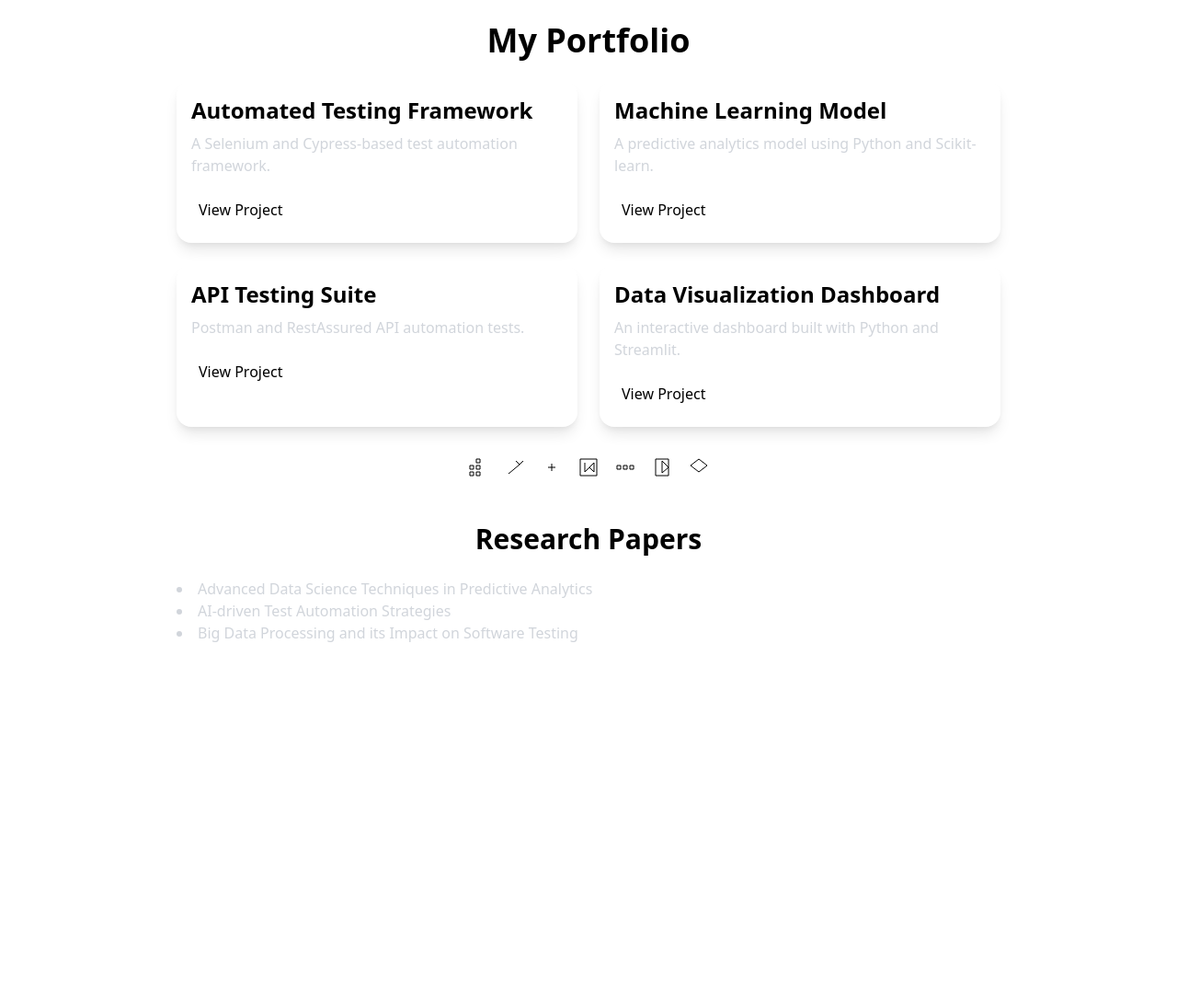
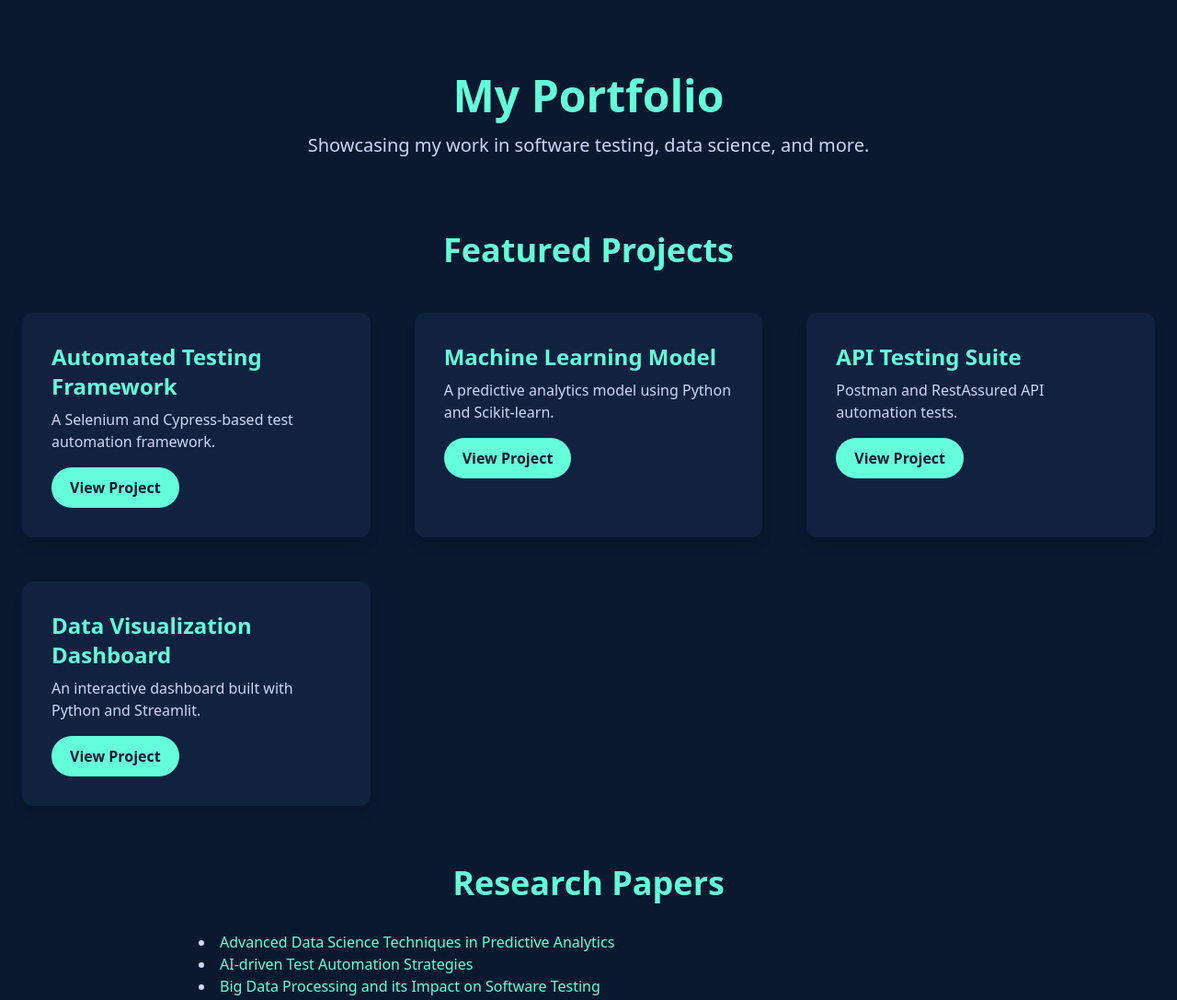
Before and after one commit to baraki-weldat/Portfolio, a plain HTML site: page index.html in a window 1280 px wide. Shown: the top 1087 px of the page at 92% size. Before the commit the page ends 800 px from the top, so only its background shows below. Drawn offline with nearby package versions, Linux system fonts and the light colour scheme.

Commit message:
Final draft with Html, and CSS

```diff
--- a/index.html
+++ b/index.html
@@ -5,113 +5,167 @@
   <meta charset="UTF-8">
   <meta name="viewport" content="width=device-width, initial-scale=1.0">
   <title>My Portfolio</title>
+
+  <!-- TailwindCSS CDN -->
   <link href="https://cdn.jsdelivr.net/npm/tailwindcss@2.2.19/dist/tailwind.min.css" rel="stylesheet">
-  <script src="https://cdn.jsdelivr.net/npm/flowbite@1.4.6/dist/flowbite.js"></script>
-  <script src="https://cdn.jsdelivr.net/npm/framer-motion@3.10.0/dist/framer-motion.umd.min.js"></script>
+  <style>
+    /* Custom Animations */
+    .fadeIn {
+      opacity: 0;
+      transform: translateY(20px);
+      transition: all 0.5s ease-in-out;
+    }
+
+    .fadeInVisible {
+      opacity: 1;
+      transform: translateY(0);
+    }
+
+    .slideUp {
+      transform: translateY(100px);
+      opacity: 0;
+      transition: all 0.6s ease-in-out;
+    }
+
+    .slideUpVisible {
+      transform: translateY(0);
+      opacity: 1;
+    }
+
+    /* Hover Effects */
+    .card:hover {
+      transform: scale(1.05);
+      box-shadow: 0 10px 30px rgba(0, 0, 0, 0.1);
+    }
+
+    /* Gradient Background */
+    .gradient-bg {
+      background: linear-gradient(135deg, #6e7dff, #34d399);
+    }
+
+    /* Button Styling */
+    .btn {
+      background-color: #64ffda;
+      color: #0a192f;
+      padding: 10px 20px;
+      border-radius: 25px;
+      font-weight: bold;
+      transition: background-color 0.3s ease;
+    }
+
+    .btn:hover {
+      background-color: #0a192f;
+      color: #64ffda;
+    }
+
+    /* Background Color of the Page */
+    .bg-dark-blue {
+      background-color: #0a192f;
+    }
+
+    /* Lighter Blue for sections */
+    .bg-light-blue {
+      background-color: #112240;
+    }
+
+    /* Section Title Colors */
+    .text-accent {
+      color: #64ffda;
+    }
+
+    /* Soft Gray Text */
+    .text-soft-gray {
+      color: #ccd6f6;
+    }
+  </style>
 </head>
 
-<body class="bg-[#0a192f] text-[#e6f1ff]">
-  <div class="min-h-screen p-6">
+<body class="bg-dark-blue text-soft-gray">
 
-    <!-- Title Section -->
-    <h1 class="text-4xl font-bold text-center mb-6 text-[#64ffda]" data-motion="fadeInUp">My Portfolio</h1>
+  <!-- Header Section -->
+  <header class="text-center py-20">
+    <h1 class="text-5xl font-bold text-accent fadeIn">My Portfolio</h1>
+    <p class="text-xl mt-4 text-[#ccd6f6]">Showcasing my work in software testing, data science, and more.</p>
+  </header>
 
-    <!-- Projects Grid Section -->
-    <div class="grid md:grid-cols-2 gap-6 max-w-4xl mx-auto">
-      <!-- Automated Testing Framework -->
-      <div class="bg-[#112240] p-4 rounded-2xl shadow-lg" data-motion="fadeInUp">
-        <h2 class="text-2xl font-semibold text-[#64ffda]">Automated Testing Framework</h2>
-        <p class="text-gray-300 mt-2">A Selenium and Cypress-based test automation framework.</p>
-        <button class="mt-4 border-[#64ffda] text-[#64ffda] hover:bg-[#64ffda] hover:text-[#0a192f] p-2 rounded">
-          <a href="#" target="_blank">View Project</a>
-        </button>
+  <!-- Projects Section -->
+  <section class="max-w-7xl mx-auto px-6">
+    <h2 class="text-4xl font-bold text-center mb-12 text-accent fadeIn">Featured Projects</h2>
+    <div class="grid md:grid-cols-2 lg:grid-cols-3 gap-12">
+      <div class="bg-light-blue p-8 rounded-xl shadow-lg card fadeIn">
+        <h3 class="text-2xl font-semibold text-accent">Automated Testing Framework</h3>
+        <p class="mt-2">A Selenium and Cypress-based test automation framework.</p>
+        <a href="#" class="btn mt-4 inline-block">View Project</a>
       </div>
 
-      <!-- Machine Learning Model -->
-      <div class="bg-[#112240] p-4 rounded-2xl shadow-lg" data-motion="fadeInUp">
-        <h2 class="text-2xl font-semibold text-[#64ffda]">Machine Learning Model</h2>
-        <p class="text-gray-300 mt-2">A predictive analytics model using Python and Scikit-learn.</p>
-        <button class="mt-4 border-[#64ffda] text-[#64ffda] hover:bg-[#64ffda] hover:text-[#0a192f] p-2 rounded">
-          <a href="#" target="_blank">View Project</a>
-        </button>
+      <div class="bg-light-blue p-8 rounded-xl shadow-lg card fadeIn">
+        <h3 class="text-2xl font-semibold text-accent">Machine Learning Model</h3>
+        <p class="mt-2">A predictive analytics model using Python and Scikit-learn.</p>
+        <a href="#" class="btn mt-4 inline-block">View Project</a>
       </div>
 
-      <!-- API Testing Suite -->
-      <div class="bg-[#112240] p-4 rounded-2xl shadow-lg" data-motion="fadeInUp">
-        <h2 class="text-2xl font-semibold text-[#64ffda]">API Testing Suite</h2>
-        <p class="text-gray-300 mt-2">Postman and RestAssured API automation tests.</p>
-        <button class="mt-4 border-[#64ffda] text-[#64ffda] hover:bg-[#64ffda] hover:text-[#0a192f] p-2 rounded">
-          <a href="#" target="_blank">View Project</a>
-        </button>
+      <div class="bg-light-blue p-8 rounded-xl shadow-lg card fadeIn">
+        <h3 class="text-2xl font-semibold text-accent">API Testing Suite</h3>
+        <p class="mt-2">Postman and RestAssured API automation tests.</p>
+        <a href="#" class="btn mt-4 inline-block">View Project</a>
       </div>
 
-      <!-- Data Visualization Dashboard -->
-      <div class="bg-[#112240] p-4 rounded-2xl shadow-lg" data-motion="fadeInUp">
-        <h2 class="text-2xl font-semibold text-[#64ffda]">Data Visualization Dashboard</h2>
-        <p class="text-gray-300 mt-2">An interactive dashboard built with Python and Streamlit.</p>
-        <button class="mt-4 border-[#64ffda] text-[#64ffda] hover:bg-[#64ffda] hover:text-[#0a192f] p-2 rounded">
-          <a href="#" target="_blank">View Project</a>
-        </button>
+      <div class="bg-light-blue p-8 rounded-xl shadow-lg card fadeIn">
+        <h3 class="text-2xl font-semibold text-accent">Data Visualization Dashboard</h3>
+        <p class="mt-2">An interactive dashboard built with Python and Streamlit.</p>
+        <a href="#" class="btn mt-4 inline-block">View Project</a>
       </div>
     </div>
+  </section>
 
-    <!-- Social and Documents Section -->
-    <div class="flex justify-center gap-4 mt-8 text-[#64ffda]">
-      <a href="#" target="_blank"><svg xmlns="http://www.w3.org/2000/svg" class="h-6 w-6" fill="none"
-          viewBox="0 0 24 24" stroke="currentColor">
-          <path d="M10 3h4v4h-4zM3 10h4v4h-4zM10 10h4v4h-4zM3 17h4v4h-4zM10 17h4v4h-4z" />
-        </svg></a>
-      <a href="#" target="_blank"><svg xmlns="http://www.w3.org/2000/svg" class="h-6 w-6" fill="none"
-          viewBox="0 0 24 24" stroke="currentColor">
-          <path d="M21 5l-4 4m0 0l-4-4m4 4L5 19" />
-        </svg></a>
-      <a href="#" target="_blank"><svg xmlns="http://www.w3.org/2000/svg" class="h-6 w-6" fill="none"
-          viewBox="0 0 24 24" stroke="currentColor">
-          <path d="M12 8v8m4-4H8" />
-        </svg></a>
-      <a href="/resume.pdf" target="_blank"><svg xmlns="http://www.w3.org/2000/svg" class="h-6 w-6" fill="none"
-          viewBox="0 0 24 24" stroke="currentColor">
-          <path d="M8 7v10l5-5m0 0l5 5V7l-5 5M3 3h18v18H3z" />
-        </svg></a>
-      <a href="/test-report.pdf" target="_blank"><svg xmlns="http://www.w3.org/2000/svg" class="h-6 w-6" fill="none"
-          viewBox="0 0 24 24" stroke="currentColor">
-          <path d="M3 10v4h4v-4H3zm7 0v4h4v-4h-4zm7 0v4h4v-4h-4z" />
-        </svg></a>
-      <a href="/data-analysis.pdf" target="_blank"><svg xmlns="http://www.w3.org/2000/svg" class="h-6 w-6" fill="none"
-          viewBox="0 0 24 24" stroke="currentColor">
-          <path d="M5 3v18h14V3H5zM12 18V5l7 7-7 6z" />
-        </svg></a>
-      <a href="#" target="_blank"><svg xmlns="http://www.w3.org/2000/svg" class="h-6 w-6" fill="none"
-          viewBox="0 0 24 24" stroke="currentColor">
-          <path d="M12 3l9 7-9 7-9-7 9-7z" />
-        </svg></a>
+  <!-- Research Papers Section -->
+  <section class="max-w-4xl mx-auto px-6 mt-16">
+    <h2 class="text-4xl font-bold text-center mb-8 text-accent fadeIn">Research Papers</h2>
+    <ul class="list-disc list-inside">
+      <li><a href="#" class="text-accent hover:underline">Advanced Data Science Techniques in Predictive Analytics</a>
+      </li>
+      <li><a href="#" class="text-accent hover:underline">AI-driven Test Automation Strategies</a></li>
+      <li><a href="#" class="text-accent hover:underline">Big Data Processing and its Impact on Software Testing</a>
+      </li>
+    </ul>
+  </section>
+
+  <!-- Footer Section -->
+  <footer class="bg-light-blue text-center py-6 mt-16">
+    <p class="text-[#ccd6f6]">Connect with me on:</p>
+    <div class="flex justify-center gap-6 mt-4 text-accent">
+      <a href="#" target="_blank" class="hover:text-white">GitHub</a>
+      <a href="#" target="_blank" class="hover:text-white">LinkedIn</a>
+      <a href="#" target="_blank" class="hover:text-white">Email</a>
     </div>
+  </footer>
 
-    <!-- Research Papers Section -->
-    <div class="max-w-4xl mx-auto mt-12">
-      <h2 class="text-3xl font-bold text-center mb-6 text-[#64ffda]" data-motion="fadeInUp">Research Papers</h2>
-      <ul class="list-disc list-inside text-gray-300">
-        <li><a href="#" class="text-[#64ffda] hover:underline" target="_blank">Advanced Data Science Techniques in
-            Predictive Analytics</a></li>
-        <li><a href="#" class="text-[#64ffda] hover:underline" target="_blank">AI-driven Test Automation Strategies</a>
-        </li>
-        <li><a href="#" class="text-[#64ffda] hover:underline" target="_blank">Big Data Processing and its Impact on
-            Software Testing</a></li>
-      </ul>
-    </div>
+  <!-- JavaScript for Animations -->
+  <script>
+    // Fade-in and Slide-up Effect for Scroll
+    const fadeElements = document.querySelectorAll('.fadeIn');
+    const slideElements = document.querySelectorAll('.slideUp');
 
-  </div>
+    const observer = new IntersectionObserver((entries) => {
+      entries.forEach(entry => {
+        if (entry.isIntersecting) {
+          entry.target.classList.add('fadeInVisible');
+        }
+      });
+    }, { threshold: 0.5 });
 
-  <script>
-    // Simple Fade-in Effect for Projects and Research Papers
-    document.querySelectorAll('[data-motion="fadeInUp"]').forEach((el, index) => {
-      setTimeout(() => {
-        el.classList.add('opacity-100');
-        el.classList.add('transform');
-        el.classList.add('translate-y-0');
-      }, index * 300);
-    });
+    const slideObserver = new IntersectionObserver((entries) => {
+      entries.forEach(entry => {
+        if (entry.isIntersecting) {
+          entry.target.classList.add('slideUpVisible');
+        }
+      });
+    }, { threshold: 0.5 });
+
+    fadeElements.forEach(element => observer.observe(element));
+    slideElements.forEach(element => slideObserver.observe(element));
   </script>
+
 </body>
 
 </html>
```
